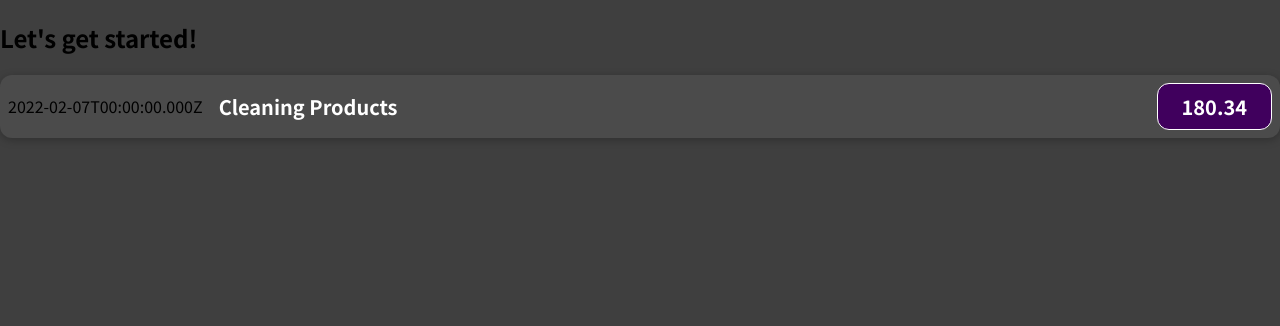
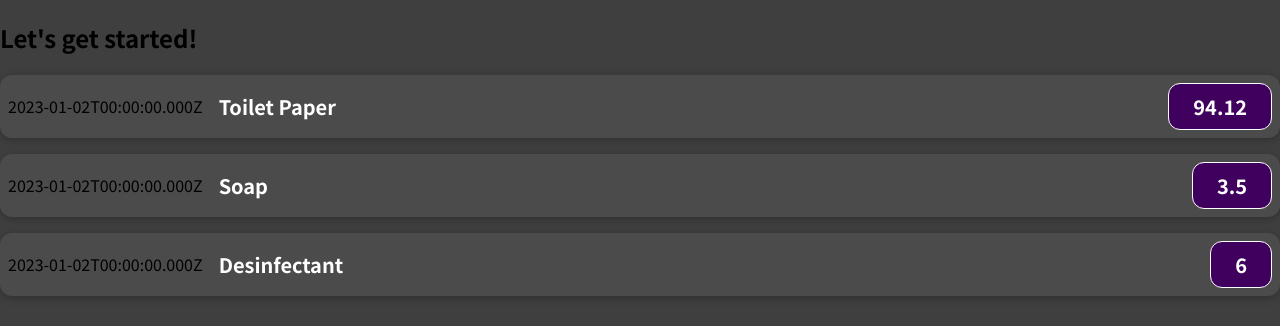
Before and after one commit to ferprr/expense-app, a JavaScript app: page / in a window 1280 px wide. Shown: the top 326 px of the page. Built offline with nearby package versions, Linux system fonts and the light colour scheme.

Commit message:
passing data via 'props'

```diff
--- a/src/App.js
+++ b/src/App.js
@@ -1,10 +1,47 @@
 import ExpenseItem from "./components/ExpenseItem";
 
 function App() {
+  const expenses = [
+    {
+      title: "Toilet Paper",
+      amount: "94.12",
+      date: new Date(2023, 0, 2),
+    },
+    {
+      title: "Soap",
+      amount: 3.5,
+      date: new Date(2023, 0, 2),
+    },
+    {
+      title: "Desinfectant",
+      amount: 6,
+      date: new Date(2023, 0, 2),
+    },
+    {
+      title: "Garbage bag",
+      amount: 16.72,
+      date: new Date(2023, 0, 2),
+    },
+  ];
+
   return (
     <div>
       <h2>Let's get started!</h2>
-      <ExpenseItem></ExpenseItem>
+      <ExpenseItem
+        date={expenses[0].date.toISOString()}
+        title={expenses[0].title}
+        amount={expenses[0].amount}
+      ></ExpenseItem>
+      <ExpenseItem
+        date={expenses[1].date.toISOString()}
+        title={expenses[1].title}
+        amount={expenses[1].amount}
+      ></ExpenseItem>
+      <ExpenseItem
+        date={expenses[2].date.toISOString()}
+        title={expenses[2].title}
+        amount={expenses[2].amount}
+      ></ExpenseItem>
     </div>
   );
 }
--- a/src/components/ExpenseItem.js
+++ b/src/components/ExpenseItem.js
@@ -1,19 +1,15 @@
 import "./ExpenseItem.css";
 
-function ExpenseItem() {
-    const expenseDate = new Date(2022, 1, 7);
-    const expenseTitle = 'Cleaning Products';
-    const expenseAmount = 180.34;
-
-    return (
+function ExpenseItem(props) {
+  return (
     <div className="expense-item">
-        <div>{expenseDate.toISOString()}</div>
-        <div className="expense-item__description">
-            <h2 >{expenseTitle}</h2>
-            <div className="expense-item__price">{expenseAmount}</div>
-        </div>
+      <div>{props.date}</div>
+      <div className="expense-item__description">
+        <h2>{props.title}</h2>
+        <div className="expense-item__price">{props.amount}</div>
+      </div>
     </div>
-    );
+  );
 }
 
 export default ExpenseItem;
```
